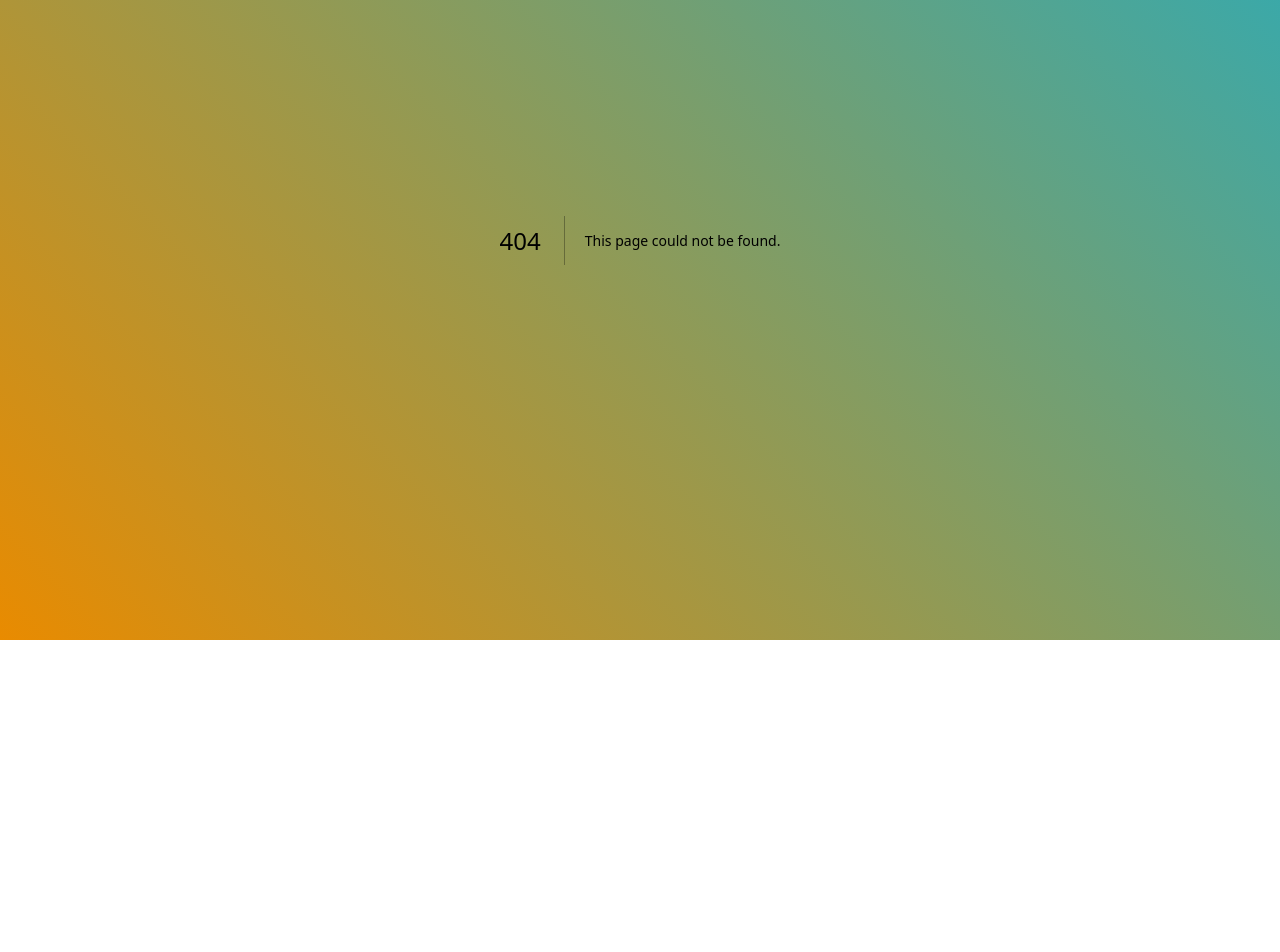
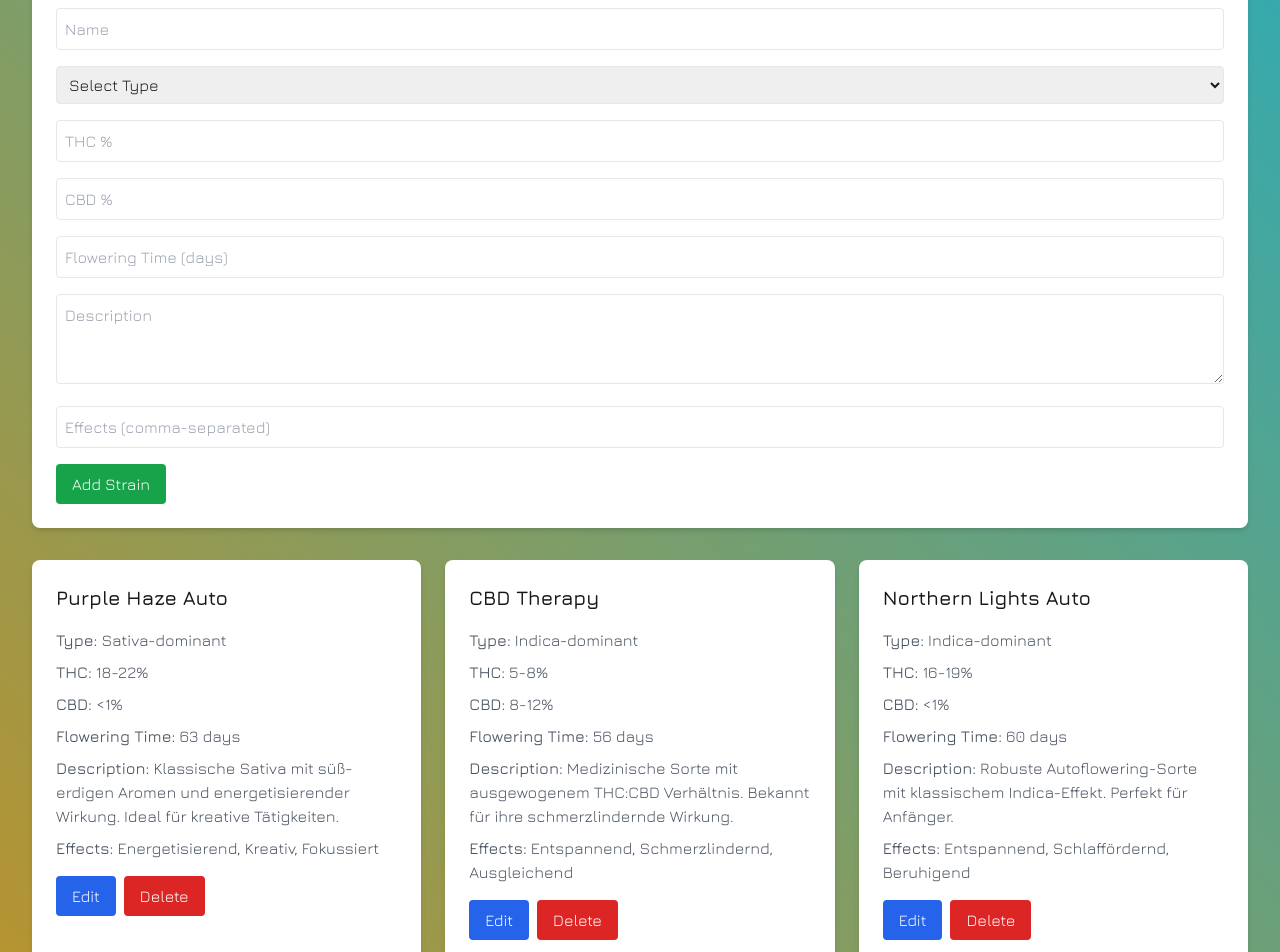
Before and after one commit to balefulduck/handout, a Next.js app: page /admin in a window 1280 px wide. Before the commit this address had no page. Shown: the part 160-1112 px from the top of the page. Before the commit the page ends 800 px from the top, so only its background shows below. Built offline with nearby package versions, Linux system fonts and the light colour scheme.

Commit message:
add /admin

```diff
--- /dev/null
+++ b/src/app/admin/page.js
@@ -0,0 +1,220 @@
+'use client';
+
+import { useState, useEffect } from 'react';
+
+export default function AdminPage() {
+  const [strains, setStrains] = useState([]);
+  const [editingStrain, setEditingStrain] = useState(null);
+  const [newStrain, setNewStrain] = useState({
+    name: '',
+    type: '',
+    thc: '',
+    cbd: '',
+    flowering_time: '',
+    description: '',
+    effects: []
+  });
+
+  useEffect(() => {
+    loadStrains();
+  }, []);
+
+  const loadStrains = async () => {
+    try {
+      const response = await fetch('/api/strains');
+      const data = await response.json();
+      setStrains(data.strains);
+    } catch (error) {
+      console.error('Error loading strains:', error);
+    }
+  };
+
+  const handleSave = async (strain) => {
+    try {
+      const response = await fetch('/api/strains', {
+        method: strain.id ? 'PUT' : 'POST',
+        headers: { 'Content-Type': 'application/json' },
+        body: JSON.stringify(strain)
+      });
+
+      if (response.ok) {
+        loadStrains();
+        setEditingStrain(null);
+        if (!strain.id) {
+          setNewStrain({
+            name: '',
+            type: '',
+            thc: '',
+            cbd: '',
+            flowering_time: '',
+            description: '',
+            effects: []
+          });
+        }
+      }
+    } catch (error) {
+      console.error('Error saving strain:', error);
+    }
+  };
+
+  const handleDelete = async (id) => {
+    if (!confirm('Are you sure you want to delete this strain?')) return;
+
+    try {
+      const response = await fetch(`/api/strains?id=${id}`, {
+        method: 'DELETE'
+      });
+
+      if (response.ok) {
+        loadStrains();
+      }
+    } catch (error) {
+      console.error('Error deleting strain:', error);
+    }
+  };
+
+  const handleEffectsChange = (value, strain) => {
+    const effects = value.split(',').map(effect => effect.trim());
+    if (editingStrain) {
+      setEditingStrain({ ...strain, effects });
+    } else {
+      setNewStrain({ ...newStrain, effects });
+    }
+  };
+
+  const StrainForm = ({ strain, onSave, onCancel }) => (
+    <div className="space-y-4">
+      <input
+        type="text"
+        placeholder="Name"
+        className="w-full p-2 border rounded"
+        value={strain.name}
+        onChange={(e) => strain.id ?
+          setEditingStrain({ ...strain, name: e.target.value }) :
+          setNewStrain({ ...strain, name: e.target.value })}
+      />
+      <select
+        className="w-full p-2 border rounded"
+        value={strain.type}
+        onChange={(e) => strain.id ?
+          setEditingStrain({ ...strain, type: e.target.value }) :
+          setNewStrain({ ...strain, type: e.target.value })}
+      >
+        <option value="">Select Type</option>
+        <option value="Sativa-dominant">Sativa-dominant</option>
+        <option value="Indica-dominant">Indica-dominant</option>
+        <option value="Hybrid">Hybrid</option>
+      </select>
+      <input
+        type="text"
+        placeholder="THC %"
+        className="w-full p-2 border rounded"
+        value={strain.thc}
+        onChange={(e) => strain.id ?
+          setEditingStrain({ ...strain, thc: e.target.value }) :
+          setNewStrain({ ...strain, thc: e.target.value })}
+      />
+      <input
+        type="text"
+        placeholder="CBD %"
+        className="w-full p-2 border rounded"
+        value={strain.cbd}
+        onChange={(e) => strain.id ?
+          setEditingStrain({ ...strain, cbd: e.target.value }) :
+          setNewStrain({ ...strain, cbd: e.target.value })}
+      />
+      <input
+        type="number"
+        placeholder="Flowering Time (days)"
+        className="w-full p-2 border rounded"
+        value={strain.flowering_time}
+        onChange={(e) => strain.id ?
+          setEditingStrain({ ...strain, flowering_time: parseInt(e.target.value) }) :
+          setNewStrain({ ...strain, flowering_time: parseInt(e.target.value) })}
+      />
+      <textarea
+        placeholder="Description"
+        className="w-full p-2 border rounded"
+        rows="3"
+        value={strain.description}
+        onChange={(e) => strain.id ?
+          setEditingStrain({ ...strain, description: e.target.value }) :
+          setNewStrain({ ...strain, description: e.target.value })}
+      />
+      <input
+        type="text"
+        placeholder="Effects (comma-separated)"
+        className="w-full p-2 border rounded"
+        value={strain.effects.join(', ')}
+        onChange={(e) => handleEffectsChange(e.target.value, strain)}
+      />
+      <div className="flex gap-2">
+        <button
+          className="px-4 py-2 text-white bg-green-600 rounded hover:bg-green-700"
+          onClick={() => onSave(strain)}
+        >
+          {strain.id ? 'Save Changes' : 'Add Strain'}
+        </button>
+        {onCancel && (
+          <button
+            className="px-4 py-2 text-gray-700 bg-gray-200 rounded hover:bg-gray-300"
+            onClick={onCancel}
+          >
+            Cancel
+          </button>
+        )}
+      </div>
+    </div>
+  );
+
+  return (
+    <div className="p-8 max-w-7xl mx-auto">
+      <h1 className="text-3xl font-bold mb-8">Strain Management</h1>
+
+      <div className="bg-white rounded-lg shadow-md p-6 mb-8">
+        <h2 className="text-xl font-semibold mb-4">Add New Strain</h2>
+        <StrainForm strain={newStrain} onSave={handleSave} />
+      </div>
+
+      <div className="grid grid-cols-1 md:grid-cols-2 lg:grid-cols-3 gap-6">
+        {strains.map(strain => (
+          <div key={strain.id} className="bg-white rounded-lg shadow-md p-6">
+            {editingStrain?.id === strain.id ? (
+              <StrainForm
+                strain={editingStrain}
+                onSave={handleSave}
+                onCancel={() => setEditingStrain(null)}
+              />
+            ) : (
+              <>
+                <h3 className="text-xl font-semibold mb-4">{strain.name}</h3>
+                <div className="space-y-2 text-gray-600">
+                  <p><span className="font-medium">Type:</span> {strain.type}</p>
+                  <p><span className="font-medium">THC:</span> {strain.thc}</p>
+                  <p><span className="font-medium">CBD:</span> {strain.cbd}</p>
+                  <p><span className="font-medium">Flowering Time:</span> {strain.flowering_time} days</p>
+                  <p><span className="font-medium">Description:</span> {strain.description}</p>
+                  <p><span className="font-medium">Effects:</span> {strain.effects.join(', ')}</p>
+                </div>
+                <div className="flex gap-2 mt-4">
+                  <button
+                    className="px-4 py-2 text-white bg-blue-600 rounded hover:bg-blue-700"
+                    onClick={() => setEditingStrain(strain)}
+                  >
+                    Edit
+                  </button>
+                  <button
+                    className="px-4 py-2 text-white bg-red-600 rounded hover:bg-red-700"
+                    onClick={() => handleDelete(strain.id)}
+                  >
+                    Delete
+                  </button>
+                </div>
+              </>
+            )}
+          </div>
+        ))}
+      </div>
+    </div>
+  );
+}
--- /dev/null
+++ b/src/app/api/strains/route.js
@@ -0,0 +1,81 @@
+import { NextResponse } from 'next/server';
+import fs from 'fs/promises';
+import path from 'path';
+
+const STRAINS_FILE = path.join(process.cwd(), 'src', 'data', 'strains.json');
+
+async function readStrains() {
+  const data = await fs.readFile(STRAINS_FILE, 'utf8');
+  return JSON.parse(data);
+}
+
+async function writeStrains(strains) {
+  await fs.writeFile(STRAINS_FILE, JSON.stringify({ strains }, null, 2));
+}
+
+export async function GET() {
+  try {
+    const data = await readStrains();
+    return NextResponse.json(data);
+  } catch (error) {
+    return NextResponse.json({ error: 'Failed to load strains' }, { status: 500 });
+  }
+}
+
+export async function POST(request) {
+  try {
+    const newStrain = await request.json();
+    const data = await readStrains();
+
+    // Generate new ID
+    const maxId = Math.max(...data.strains.map(s => s.id), 0);
+    newStrain.id = maxId + 1;
+
+    data.strains.push(newStrain);
+    await writeStrains(data.strains);
+
+    return NextResponse.json({ success: true, strain: newStrain });
+  } catch (error) {
+    return NextResponse.json({ error: 'Failed to add strain' }, { status: 500 });
+  }
+}
+
+export async function PUT(request) {
+  try {
+    const updatedStrain = await request.json();
+    const data = await readStrains();
+
+    const index = data.strains.findIndex(s => s.id === updatedStrain.id);
+    if (index === -1) {
+      return NextResponse.json({ error: 'Strain not found' }, { status: 404 });
+    }
+
+    data.strains[index] = updatedStrain;
+    await writeStrains(data.strains);
+
+    return NextResponse.json({ success: true, strain: updatedStrain });
+  } catch (error) {
+    return NextResponse.json({ error: 'Failed to update strain' }, { status: 500 });
+  }
+}
+
+export async function DELETE(request) {
+  try {
+    const { searchParams } = new URL(request.url);
+    const id = parseInt(searchParams.get('id'));
+
+    const data = await readStrains();
+    const index = data.strains.findIndex(s => s.id === id);
+
+    if (index === -1) {
+      return NextResponse.json({ error: 'Strain not found' }, { status: 404 });
+    }
+
+    data.strains.splice(index, 1);
+    await writeStrains(data.strains);
+
+    return NextResponse.json({ success: true });
+  } catch (error) {
+    return NextResponse.json({ error: 'Failed to delete strain' }, { status: 500 });
+  }
+}
```
